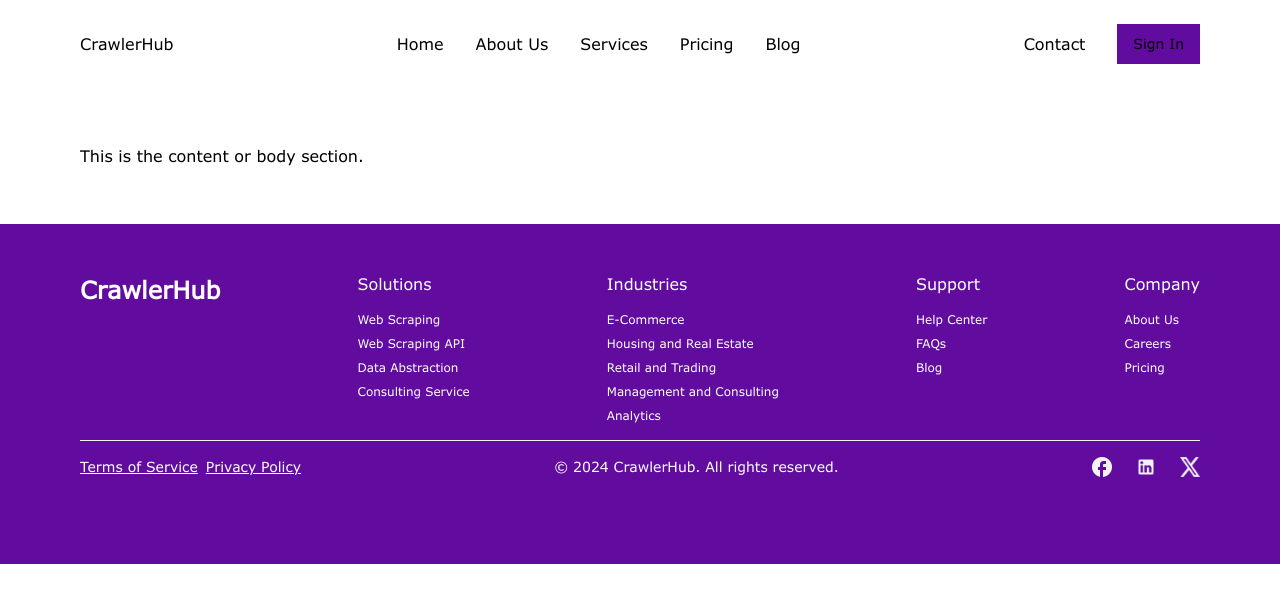
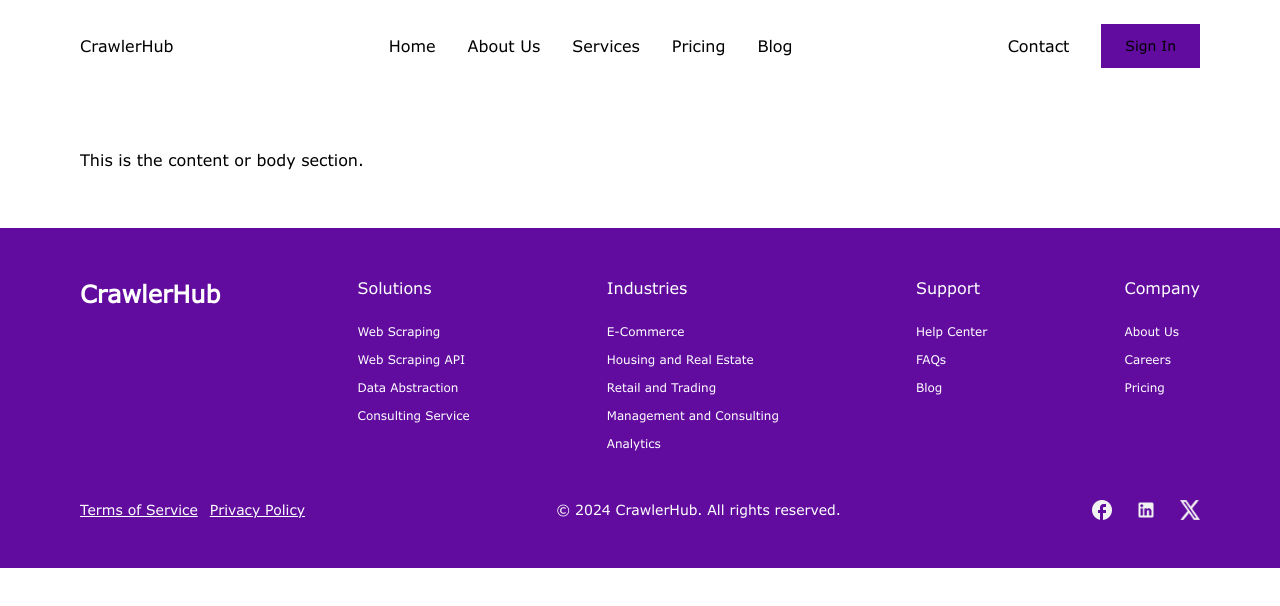
Before and after one commit to beecodeguy/crawlhub, a Next.js app: page / in a window 1280 px wide. Shown: the top 606 px of the page. Built offline with nearby package versions, Linux system fonts and the light colour scheme.

Commit message:
add config for spacing

```diff
--- a/src/app/(webpage)/layout.tsx
+++ b/src/app/(webpage)/layout.tsx
@@ -8,7 +8,7 @@ const WebPageLayout = ({
   children: React.ReactNode;
 }>) => {
   return (
-    <main className="flex flex-col gap-[56px]">
+    <main className="flex flex-col gap-7">
       <Header />
       <section className="px-[80px]">{children}</section>
       <Footer />
--- a/src/components/containers/Footer/index.tsx
+++ b/src/components/containers/Footer/index.tsx
@@ -5,7 +5,7 @@ import { FaceBookIcon, LinkedInIcon, TwitterIcon } from "@/assets/icons";
 
 const Footer = () => {
   return (
-    <footer className="h-[340px] bg-primary text-white px-[80px] py-[48px] flex flex-col gap-4">
+    <footer className="h-[340px] bg-primary text-white px-[80px] py-6 flex flex-col gap-4">
       <div className="flex gap-5 justify-between">
         <span className="typography-h4">CrawlerHub</span>
         <FooterColumn
@@ -47,14 +47,14 @@ const Footer = () => {
           ]}
         />
       </div>
-      <div className="h-[1px] bg-[#F2F2F2]" />
+      <div className="h-[1px] bg-white" />
       <div className="flex justify-between text-[14px] leading-[20px]">
         <div className="flex gap-2">
           <span className="underline">Terms of Service</span>
           <span className="underline">Privacy Policy</span>
         </div>
         <div>&copy; 2024 CrawlerHub. All rights reserved.</div>
-        <div className="flex gap-[24px]">
+        <div className="flex gap-4">
           <Image src={FaceBookIcon} height={10} width={20} alt="Facebook" />
           <Image src={LinkedInIcon} height={10} width={20} alt="LinkedIn" />
           <Image src={TwitterIcon} height={10} width={20} alt="Twitter" />
--- a/src/components/containers/Header/index.tsx
+++ b/src/components/containers/Header/index.tsx
@@ -4,16 +4,16 @@ import React from "react";
 
 const Header = () => {
   return (
-    <nav className="flex px-[80px] py-[24px] justify-between items-center">
+    <nav className="flex px-[80px] py-4 justify-between items-center">
       <div>CrawlerHub</div>
-      <div className="flex items-center gap-[32px]">
+      <div className="flex items-center gap-5">
         <Link href="">Home</Link>
         <Link href="">About Us</Link>
         <Link href="">Services</Link>
         <Link href="">Pricing</Link>
         <Link href="">Blog</Link>
       </div>
-      <div className="flex gap-[32px] items-center">
+      <div className="flex gap-5 items-center">
         <Link href="">Contact</Link>
         <Button>Sign In</Button>
       </div>
--- a/tailwind.config.js
+++ b/tailwind.config.js
@@ -9,6 +9,16 @@ module.exports = {
   ],
   prefix: "",
   theme: {
+    spacing: {
+      1: "8px",
+      2: "12px",
+      3: "16px",
+      4: "24px",
+      5: "32px",
+      6: "48px",
+      7: "56px",
+    },
+
     fontFamily: {
       sans: ["var(--font-verdana-pro)"],
     },
@@ -20,6 +30,19 @@ module.exports = {
       },
     },
     extend: {
+      screens: {
+        sm: "480",
+        // => @media (min-width: 640px) { ... }
+
+        md: "768px",
+        // => @media (min-width: 768px) { ... }
+
+        lg: "1200px",
+        // => @media (min-width: 1280px) { ... }
+
+        "2xl": "1536px",
+        // => @media (min-width: 1536px) { ... }
+      },
       colors: {
         border: "hsl(var(--border))",
         input: "hsl(var(--input))",
```
